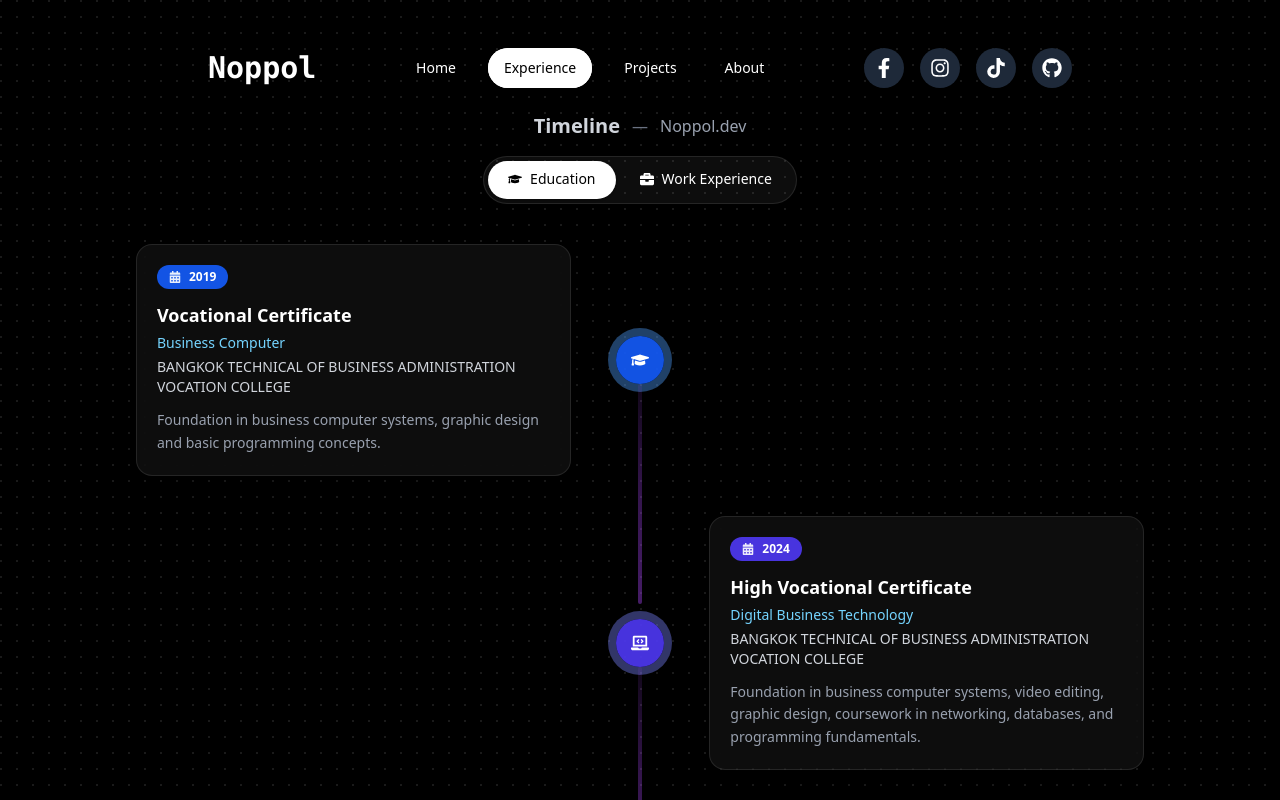
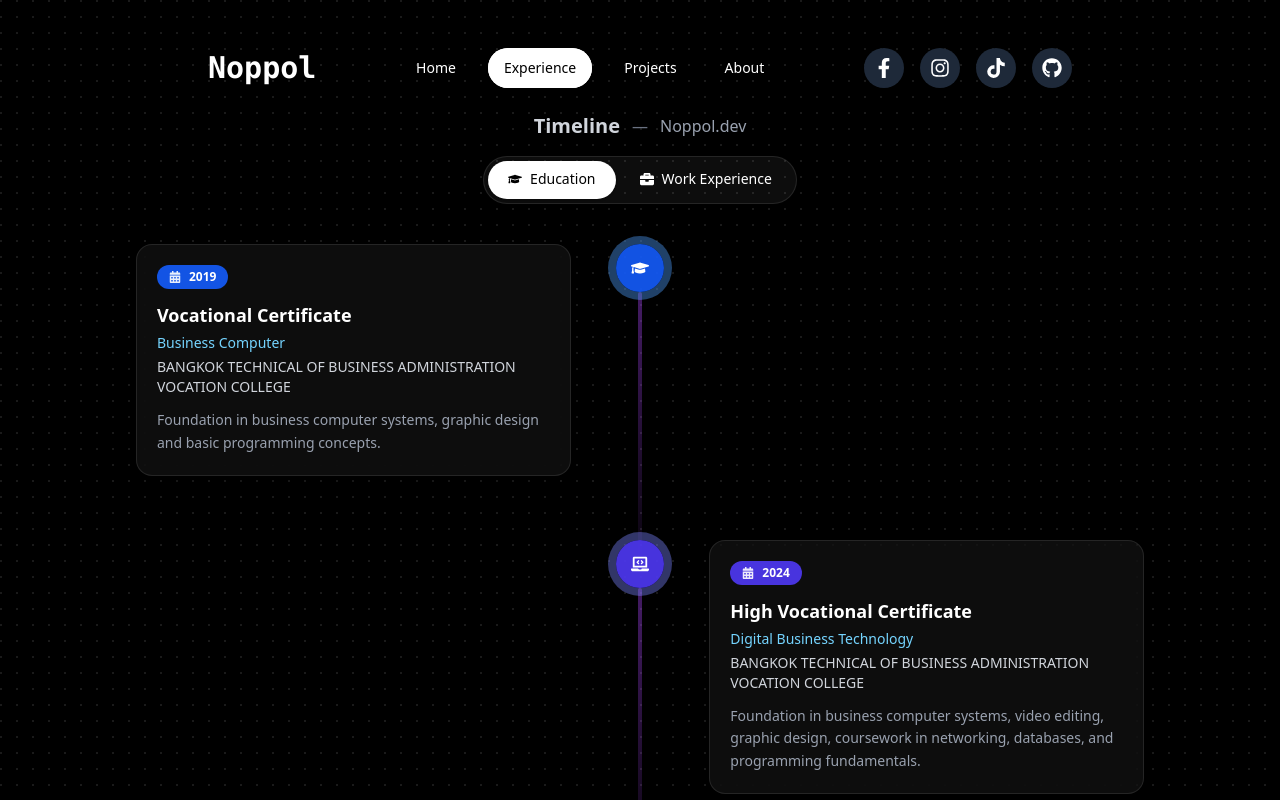
Before and after one commit to BeerMCMXCIX/portfolio.dev, a React (Vite) app: page /experience in a window 1280 px wide. Shown: the top 800 px of the page. Built offline with nearby package versions, Linux system fonts and the light colour scheme.

Commit message:
เพิ่มที่อยู่การทำงาน และ Project

```diff
--- a/src/containers/experience/Experience.jsx
+++ b/src/containers/experience/Experience.jsx
@@ -10,7 +10,7 @@ import {
 } from "react-icons/fa";
 
 // =====================
-// ข้อมูล (แก้ไขตรงนี้ได้เลย)
+// ข้อมูล (แก้ไข)
 // =====================
 const education = [
   {
@@ -74,6 +74,16 @@ const work = [
     description:
       "Data entry, expense categorization, invoicing, document filing, income-expense summary, AppSheet for car repair reports, generating PDF receipts and sending automated emails (JavaScript).",
     icon: <FaWarehouse />,
+    tone: "blue",
+  },
+  {
+    period: "2025 - Currently",
+    title: "IT Outsource",
+    subtitle: "Retail Information Systems (RIS)",
+    org: "Maxnetic Core Co., Ltd. (Central Group Warehouse, Bang Phli)",
+    description:
+      "Providing comprehensive IT support for the Retail Information Systems team. Responsible for troubleshooting hardware and software issues, maintaining system operations, and ensuring smooth IT workflows within the warehouse environment.",
+    icon: <FaLaptopCode />,
     tone: "green",
   },
 ];
@@ -110,7 +120,7 @@ function TimelineDot({ icon, tone = "blue" }) {
   const t = toneMap[tone] ?? toneMap.blue;
   return (
     <div
-      className={`w-12 h-12 rounded-full flex items-center justify-center ${t.bg} shadow-lg ring-8 ${t.ring}`}
+      className={`w-12 h-12 rounded-full flex items-center justify-center ${t.bg} shadow-lg ring-8 ${t.ring} z-10 relative`}
     >
       <span className="text-white text-lg">{icon}</span>
     </div>
@@ -121,7 +131,8 @@ function TimelineCard({ item, index, isLast }) {
   // สลับซ้าย-ขวา (บนจอ lg ขึ้นไป)
   const isLeft = index % 2 === 0;
   return (
-    <div className="grid grid-cols-9 gap-6 items-center">
+    // 1. นำ items-center ออก เพื่อให้ Grid ยืดความสูงเท่ากัน และใส่ pb-12 เป็นระยะห่างแทน
+    <div className="grid grid-cols-9 gap-6 relative pb-12 lg:pb-16">
       {/* ฝั่งซ้าย (การ์ด) */}
       <div
         className={`col-span-9 lg:col-span-4 ${
@@ -142,12 +153,14 @@ function TimelineCard({ item, index, isLast }) {
       </div>
 
       {/* จุด + แกนกลาง */}
-      <div className="col-span-9 lg:col-span-1 lg:order-2 flex lg:flex-col items-center justify-center">
-        <div className="relative flex items-center justify-center">
-          <div className="hidden lg:block absolute w-1 h-10 from-purple-500/40 via-purple-500/30 to-purple-500/10 rounded-full" />
+      <div className="col-span-9 lg:col-span-1 lg:order-2">
+        <div className="relative flex flex-col items-center h-full w-full">
+          {/* จุดไอคอน */}
           <TimelineDot icon={item.icon} tone={item.tone} />
+
+          {/* 3. ลากเส้นตั้งแต่ใต้ไอคอน (top-12) ไปจนสุดขอบล่างของแถว (bottom-0) */}
           {!isLast && (
-            <div className="hidden lg:block absolute top-12 w-1 h-55 bg-gradient-to-b from-purple-500/10 via-purple-500/30 to-purple-500/40 rounded-full" />
+            <div className="hidden lg:block absolute top-12 bottom-[-120px] w-1 bg-gradient-to-b from-purple-500/40 via-purple-500/20 to-transparent rounded-full" />
           )}
         </div>
       </div>
@@ -221,7 +234,7 @@ export default function ExperienceSection() {
       </div>
 
       {/* ไทม์ไลน์ */}
-      <div className="mt-10 space-y-10 mx-auto md:mx-30">
+      <div className="mt-10 mx-auto md:mx-30">
         {data.map((item, i, arr) => (
           <TimelineCard
             key={`${tab}-${i}`}
--- a/src/containers/projects/ProjectCard.jsx
+++ b/src/containers/projects/ProjectCard.jsx
@@ -1,4 +1,5 @@
 import ReactTailwind from "../../assets/img/react-tailwindcss.png";
+import idomax from "../../assets/img/idomax-design.png"
 
 const projects = [
   {
@@ -8,6 +9,14 @@ const projects = [
     techs: ["React", "TailwindCSS"],
     gradient: "from-black-900 via-black-900/90 to-black-800/80", //from-สีเริ่มตั้น via-สีกลาง to-สีปลายทาง bg-gradient-to-r from-gray-700 via-gray-900 to-black
     url: "https://react-tailwind-css-phi.vercel.app/",
+  },
+  {
+    category: "Learning",
+    title: "Idomax Design",
+    image: idomax,
+    techs: ["Next,JS", "TailwindCSS"],
+    gradient: "from-black-900 via-black-900/90 to-black-800/80", //from-สีเริ่มตั้น via-สีกลาง to-สีปลายทาง bg-gradient-to-r from-gray-700 via-gray-900 to-black
+    url: "https://idomax-design.vercel.app/",
   },
 ];
 
```
Also changed, not shown: src/assets/img/idomax-design.png (added).
